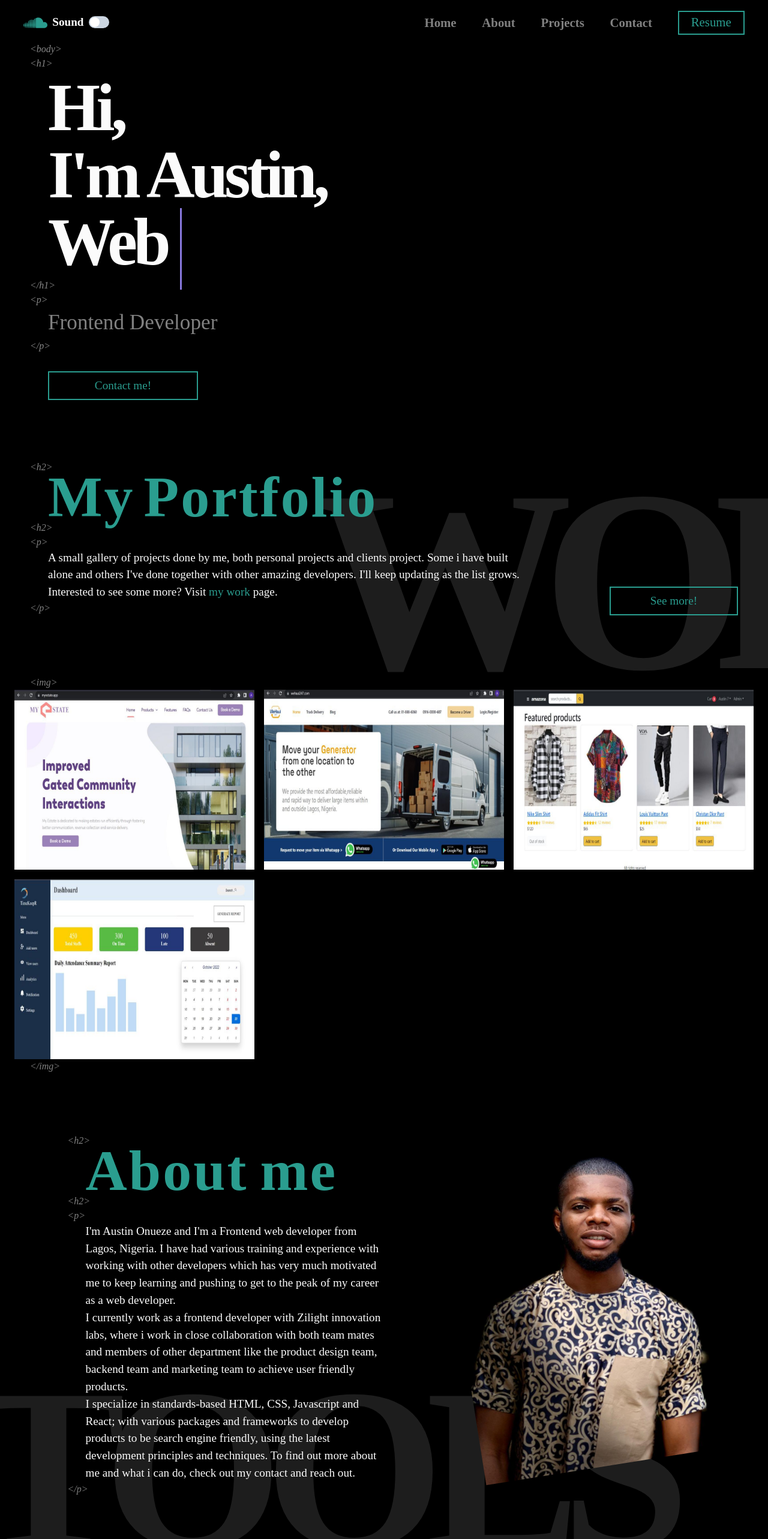
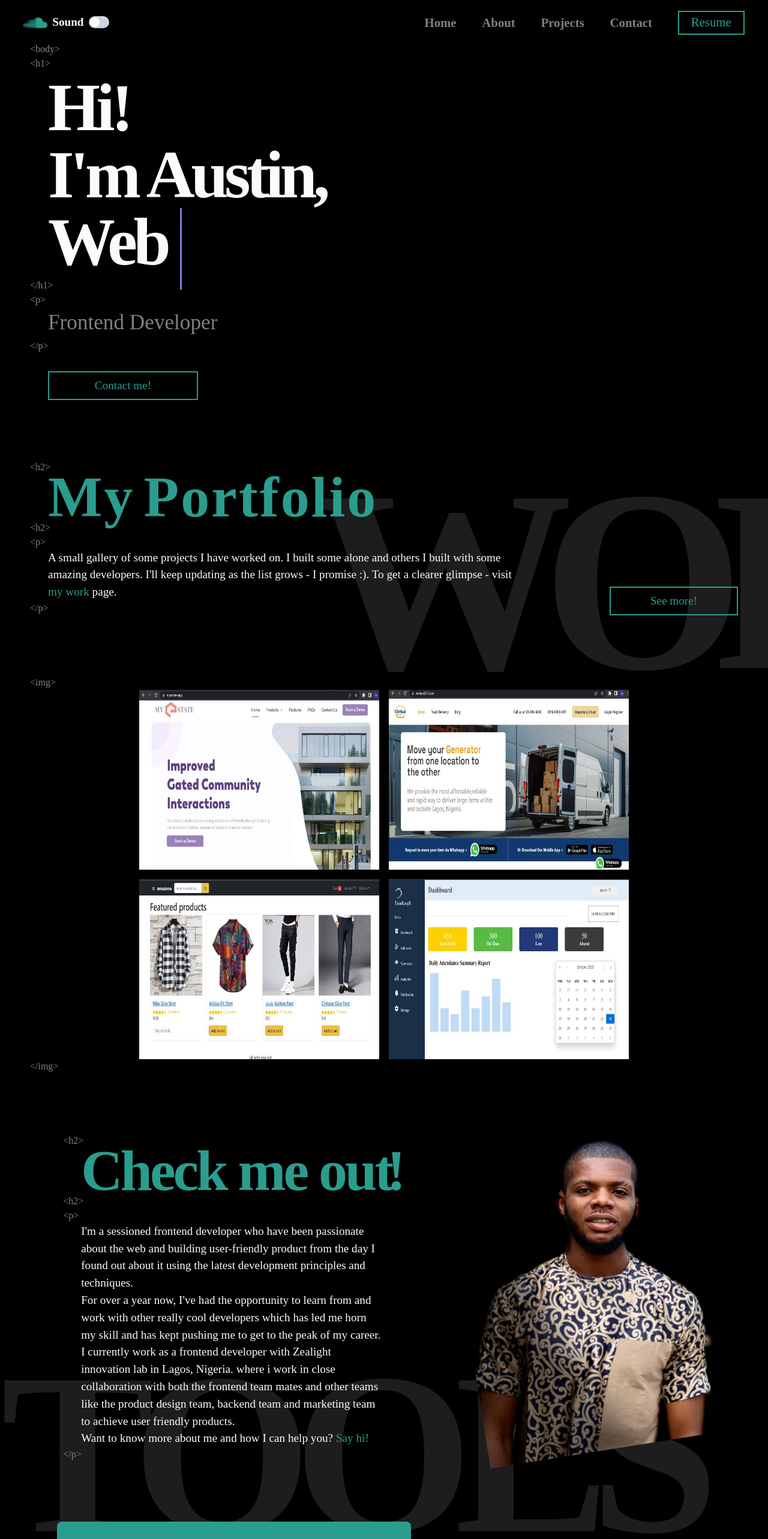
Before and after one commit to Austin7443/Austin-Portfolio, a React (Create React App) app: page / in a window 1280 px wide. Shown: the top 2566 px of the page at 60% size. Built offline with nearby package versions, Linux system fonts and the light colour scheme.

Commit message:
new fixes

```diff
--- a/src/App.js
+++ b/src/App.js
@@ -44,10 +44,10 @@ function App() {
             <Route path="/project" element={<Project color={color} />} />
           </Routes>
           <Text
-            fontStyle="italic"
             fontSize={"1rem"}
             color={"#878787"}
             bg={"#000"}
+            fontFamily={"Brush Script MT, Brush Script Std, cursive"}
           >
             {"<html>"}
           </Text>
--- a/src/components/About.js
+++ b/src/components/About.js
@@ -15,7 +15,11 @@ export const About = ({ color, marginLeft }) => {
       direction={["column", "column", "column", "row"]}
     >
       <Box bg={""} className="reveal">
-        <Text fontStyle="italic" fontSize={"1rem"} color={tertiary}>
+        <Text
+          fontSize={["0.8rem", "0,8rem", "1rem"]}
+          color={tertiary}
+          fontFamily={"Brush Script MT, Brush Script Std, cursive"}
+        >
           {"<h2>"}
         </Text>
         <Text
@@ -27,21 +31,30 @@ export const About = ({ color, marginLeft }) => {
           textAlign={["center", "center", "start"]}
         >
           <HStack
-            letterSpacing={-5}
+            letterSpacing={-12}
             justifyContent={["center", "center", "start"]}
           >
-            <span id="shake">A</span>
-            <span id="shake">b</span>
+            <span id="shake">C</span>
+            <span id="shake">h</span>
+            <span id="shake">e</span>
+            <span id="shake">c</span>
+            <span id="shake" style={{ paddingRight: "20px" }}>
+              k
+            </span>
+            <span id="shake">m</span>
+            <span id="shake" style={{ paddingRight: "20px" }}>
+              e
+            </span>
             <span id="shake">o</span>
             <span id="shake">u</span>
-            <span id="shake" style={{ paddingRight: "20px" }}>
-              t
-            </span>
-            <span id="shake">m</span>
-            <span id="shake">e</span>
+            <span id="shake">t!</span>
           </HStack>
         </Text>
-        <Text fontStyle="italic" fontSize={"1rem"} color={tertiary}>
+        <Text
+          fontSize={["0.8rem", "0,8rem", "1rem"]}
+          color={tertiary}
+          fontFamily={"Brush Script MT, Brush Script Std, cursive"}
+        >
           {"<h2>"}
         </Text>
         <Text
@@ -58,7 +71,11 @@ export const About = ({ color, marginLeft }) => {
           TOOLS
         </Text>
 
-        <Text fontStyle="italic" fontSize={"1rem"} color={tertiary}>
+        <Text
+          fontSize={["0.8rem", "0,8rem", "1rem"]}
+          color={tertiary}
+          fontFamily={"Brush Script MT, Brush Script Std, cursive"}
+        >
           {"<p>"}
         </Text>
         <Text
@@ -67,22 +84,28 @@ export const About = ({ color, marginLeft }) => {
           color={primary}
           ml={marginLeft}
         >
-          I'm Austin Onueze and I'm a Frontend web developer from Lagos,
-          Nigeria. I have had various training and experience with working with
-          other developers which has very much motivated me to keep learning and
-          pushing to get to the peak of my career as a web developer.
+          I'm a sessioned frontend developer who have been passionate about the
+          web and building user-friendly product from the day I found out about
+          it using the latest development principles and techniques. <br />
+          For over a year now, I've had the opportunity to learn from and work
+          with other really cool developers which has led me horn my skill and
+          has kept pushing me to get to the peak of my career.
           <br />
-          I currently work as a frontend developer with Zilight innovation labs,
-          where i work in close collaboration with both team mates and members
-          of other department like the product design team, backend team and
-          marketing team to achieve user friendly products.
-          <br />I specialize in standards-based HTML, CSS, Javascript and React;
-          with various packages and frameworks to develop products to be search
-          engine friendly, using the latest development principles and
-          techniques. To find out more about me and what i can do, check out my
-          contact and reach out.
+          I currently work as a frontend developer with Zealight innovation lab
+          in Lagos, Nigeria. where i work in close collaboration with both the
+          frontend team mates and other teams like the product design team,
+          backend team and marketing team to achieve user friendly products.
+          <br /> Want to know more about me and how I can help you?{" "}
+          <Text as="span" color={secondary} cursor={"pointer"}>
+            {" "}
+            <a href="mailto:austin7443@gmail.com"> Say hi!</a>
+          </Text>{" "}
         </Text>
-        <Text fontStyle="italic" fontSize={"1rem"} color={tertiary}>
+        <Text
+          fontSize={["0.8rem", "0,8rem", "1rem"]}
+          color={tertiary}
+          fontFamily={"Brush Script MT, Brush Script Std, cursive"}
+        >
           {"</p>"}
         </Text>
       </Box>
--- a/src/components/Contact.js
+++ b/src/components/Contact.js
@@ -66,7 +66,11 @@ export const Contact = ({ color }) => {
           ></Box>
         </Stack>
         <Box>
-          <Text fontStyle="italic" fontSize={"1rem"} color={tertiary}>
+          <Text
+            fontSize={["0.8rem", "0,8rem", "1rem"]}
+            color={tertiary}
+            fontFamily={"Brush Script MT, Brush Script Std, cursive"}
+          >
             {"<h2>"}
           </Text>
           <Text
@@ -94,11 +98,19 @@ export const Contact = ({ color }) => {
               <span id="shake">h</span>
             </HStack>
           </Text>
-          <Text fontStyle="italic" fontSize={"1rem"} color={tertiary}>
+          <Text
+            fontSize={["0.8rem", "0,8rem", "1rem"]}
+            color={tertiary}
+            fontFamily={"Brush Script MT, Brush Script Std, cursive"}
+          >
             {"<h2>"}
           </Text>
 
-          <Text fontStyle="italic" fontSize={"1rem"} color={tertiary}>
+          <Text
+            fontSize={["0.8rem", "0,8rem", "1rem"]}
+            color={tertiary}
+            fontFamily={"Brush Script MT, Brush Script Std, cursive"}
+          >
             {"<div>"}
           </Text>
           <Flex justify={"center"}>
@@ -133,7 +145,11 @@ export const Contact = ({ color }) => {
               </Box>
             </Box>
           </Flex>
-          <Text fontStyle="italic" fontSize={"1rem"} color={tertiary}>
+          <Text
+            fontSize={["0.8rem", "0,8rem", "1rem"]}
+            color={tertiary}
+            fontFamily={"Brush Script MT, Brush Script Std, cursive"}
+          >
             {"</div>"}
           </Text>
 
@@ -175,17 +191,27 @@ export const Contact = ({ color }) => {
           >
             Designed and Built by Austin Onueze
           </Text>
-          <Text fontStyle="italic" fontSize={"1rem"} color={tertiary}>
+          <Text
+            fontSize={["0.8rem", "0,8rem", "1rem"]}
+            color={tertiary}
+            fontFamily={"Brush Script MT, Brush Script Std, cursive"}
+          >
             {"</body>"}
           </Text>
         </Box>
         <Box display={["none", "none", "block"]}>
           <Stack spacing={36}>
             <a href="mailto:austin7443@gmail.com">
-              <Text className="mail" fontSize={"1.5rem"} mb={["20px"]} mr={["-20px"]} id="shake">
+              <Text
+                className="mail"
+                fontSize={"1.5rem"}
+                mb={["20px"]}
+                mr={["-20px"]}
+                id="shake"
+              >
                 austin7443@gmail.com
               </Text>
-              <Box borderRight={`2px solid ${secondary}`} h={"200px"}></Box>
+              <Box borderRight={`2px solid ${secondary}`} h={"140px"}></Box>
             </a>
           </Stack>
         </Box>
--- a/src/components/Intro.js
+++ b/src/components/Intro.js
@@ -5,35 +5,43 @@ import { Span } from "./Span";
 export const Intro = ({ marginLeft, color }) => {
   const { secondary } = color;
   return (
-    <Box position={"relative"}>
-      <Box position={"absolute"} zIndex={10} background={"transparent"}
-      h={["75vh", "85vh", "100%", "100%"]}
+    <Box position={"relative"} cursor="pointer">
+      <Box
+        position={"absolute"}
+        zIndex={10}
+        background={"transparent"}
+        h={["75vh", "85vh", "100%", "100%"]}
       >
         <Span />
       </Box>
       <Box position={"relative"}>
         <Text
-          fontStyle="italic"
-          fontSize={"1rem"}
+          fontSize={["0.8rem", "0,8rem", "1rem"]}
           color={"#878787"}
           pt={["70px", "70px", "50px"]}
+          fontFamily={"Brush Script MT, Brush Script Std, cursive"}
         >
           {"<body>"}
         </Text>
-        <Text fontStyle="italic" fontSize={"1rem"} color={"#878787"} pt={["20px", "20px", "0"]}>
+        <Text
+          fontSize={["0.8rem", "0,8rem", "1rem"]}
+          color={"#878787"}
+          pt={["20px", "20px", "0"]}
+          fontFamily={"Brush Script MT, Brush Script Std, cursive"}
+        >
           {"<h1>"}
         </Text>
         <Stack
           lineHeight={1}
           letterSpacing={[-1.5, -1.5, -6.5]}
           ml={marginLeft}
-          fontSize={["3.2rem", "3rem", "7rem"]}
+          fontSize={["3rem", "3rem", "7rem"]}
           fontWeight={"bold"}
           color={"#FBFBFB" || "#FFFFFF"}
           py={["15px", "15px", "5px"]}
         >
           <Box zIndex={4}>
-            <Text>Hi,</Text>
+            <Text>Hi!</Text>
             <Text>I'm Austin,</Text>
             <Text>
               Web{" "}
@@ -43,10 +51,18 @@ export const Intro = ({ marginLeft, color }) => {
             </Text>
           </Box>
         </Stack>
-        <Text fontStyle="italic" fontSize={"1rem"} color={"#878787"}>
+        <Text
+          fontSize={["0.8rem", "0,8rem", "1rem"]}
+          color={"#878787"}
+          fontFamily={"Brush Script MT, Brush Script Std, cursive"}
+        >
           {"</h1>"}
         </Text>
-        <Text fontStyle="italic" fontSize={"1rem"} color={"#878787"}>
+        <Text
+          fontSize={["0.8rem", "0,8rem", "1rem"]}
+          color={"#878787"}
+          fontFamily={"Brush Script MT, Brush Script Std, cursive"}
+        >
           {"<p>"}
         </Text>
         <Text
@@ -57,10 +73,14 @@ export const Intro = ({ marginLeft, color }) => {
         >
           Frontend Developer
         </Text>
-        <Text fontStyle="italic" fontSize={"1rem"} color={"#878787"}>
+        <Text
+          fontSize={["0.8rem", "0,8rem", "1rem"]}
+          color={"#878787"}
+          fontFamily={"Brush Script MT, Brush Script Std, cursive"}
+        >
           {"</p>"}
         </Text>
-        <Flex justify={[ "flex-start", "flex-start"]}>
+        <Flex justify={["flex-start", "flex-start"]}>
           <Button
             id="button"
             aria-label="Contact me"
@@ -72,7 +92,7 @@ export const Intro = ({ marginLeft, color }) => {
             bg={"transparent"}
             mt={"30px"}
             mb={["100px"]}
-            ml={[ marginLeft]}
+            ml={[marginLeft]}
             size={"lg"}
             w={"250px"}
             zIndex={20}
--- a/src/components/Navbar21.js
+++ b/src/components/Navbar21.js
@@ -130,11 +130,11 @@ export const Navbar21 = () => {
         </Button>
       </nav>
       <Text
-        fontStyle="italic"
         fontSize={"1rem"}
         color={"#878787"}
         position={"absolute"}
         zIndex={30}
+        fontFamily={"Brush Script MT, Brush Script Std, cursive"}
       >
         {"<html>"}
       </Text>
--- a/src/components/Portfolio.js
+++ b/src/components/Portfolio.js
@@ -14,13 +14,17 @@ export const Portfolio = ({ color, marginLeft }) => {
   const { primary, secondary, tertiary } = color;
   return (
     <Box id="projects" className={"reveal"}>
-      <Box >
+      <Box>
         <Flex
           align={["center", "center", "flex-end"]}
           direction={["column", "column", "row"]}
         >
           <Box bg={""} w={"100%"}>
-            <Text fontStyle="italic" fontSize={"1rem"} color={tertiary}>
+            <Text
+              fontSize={["0.8rem", "0,8rem", "1rem"]}
+              color={tertiary}
+              fontFamily={"Brush Script MT, Brush Script Std, cursive"}
+            >
               {"<h2>"}
             </Text>
 
@@ -64,11 +68,19 @@ export const Portfolio = ({ color, marginLeft }) => {
                 <span id="shake">o</span>
               </HStack>
             </Text>
-            <Text fontStyle="italic" fontSize={"1rem"} color={tertiary}>
+            <Text
+              fontSize={["0.8rem", "0,8rem", "1rem"]}
+              color={tertiary}
+              fontFamily={"Brush Script MT, Brush Script Std, cursive"}
+            >
               {"<h2>"}
             </Text>
 
-            <Text fontStyle="italic" fontSize={"1rem"} color={tertiary}>
+            <Text
+              fontSize={["0.8rem", "0,8rem", "1rem"]}
+              color={tertiary}
+              fontFamily={"Brush Script MT, Brush Script Std, cursive"}
+            >
               {"<p>"}
             </Text>
             <Text
@@ -77,10 +89,9 @@ export const Portfolio = ({ color, marginLeft }) => {
               color={primary}
               ml={marginLeft}
             >
-              A small gallery of projects done by me, both personal projects and
-              clients project. Some i have built alone and others I've done
-              together with other amazing developers. I'll keep updating as the
-              list grows. Interested to see some more? Visit{" "}
+              A small gallery of some projects I have worked on. I built some alone and others I built
+              with some amazing developers. I'll keep updating as the
+              list grows - I promise :). To get a clearer glimpse - visit{" "}
               <Text
                 as="span"
                 color={secondary}
@@ -92,7 +103,11 @@ export const Portfolio = ({ color, marginLeft }) => {
               </Text>{" "}
               page.
             </Text>
-            <Text fontStyle="italic" fontSize={"1rem"} color={tertiary}>
+            <Text
+              fontSize={["0.8rem", "0,8rem", "1rem"]}
+              color={tertiary}
+              fontFamily={"Brush Script MT, Brush Script Std, cursive"}
+            >
               {"</p>"}
             </Text>
           </Box>
@@ -116,10 +131,10 @@ export const Portfolio = ({ color, marginLeft }) => {
         </Flex>
 
         <Text
-          fontStyle="italic"
           fontSize={"1rem"}
           color={tertiary}
           mt={"100px"}
+          fontFamily={"Brush Script MT, Brush Script Std, cursive"}
         >
           {"<img>"}
         </Text>
@@ -129,7 +144,7 @@ export const Portfolio = ({ color, marginLeft }) => {
               "repeat(1, 1fr)",
               "repeat(1, 1fr)",
               "repeat(2, 1fr)",
-              "repeat(3, 1fr)",
+              "repeat(2, 1fr)",
             ]}
             gap="1em"
           >
@@ -187,7 +202,11 @@ export const Portfolio = ({ color, marginLeft }) => {
             ))}
           </Grid>
         </Flex>
-        <Text fontStyle="italic" fontSize={"1rem"} color={tertiary}>
+        <Text
+          fontSize={["0.8rem", "0,8rem", "1rem"]}
+          color={tertiary}
+          fontFamily={"Brush Script MT, Brush Script Std, cursive"}
+        >
           {"</img>"}
         </Text>
       </Box>
--- a/src/components/Projects.js
+++ b/src/components/Projects.js
@@ -159,11 +159,10 @@ export const Projects = ({ color }) => {
                 p={"40px"}
                 border={`3px solid ${tertiary}`}
               >
-                These are some of the technologies i most frequently use to
-                build amazing things, I work with these on daily basis and have
-                a good understanding about them. I also work with various
-                packages, CSS libraries and team management tools which are
-                listed in{" "}
+                These are some of the tools that help me build amazing products.
+                I work with these on daily basis and have a good understanding
+                about them. <br />I also work with various packages, CSS
+                libraries and team management tools which are listed in{" "}
                 <Text
                   as="span"
                   color={"#2A9D8F"}
@@ -174,7 +173,9 @@ export const Projects = ({ color }) => {
                 >
                   my CV
                 </Text>
-                . I also have basic knowledge of MongoDB, Express and Node.js.
+                .
+                <br />I also have basic knowledge of MongoDB, Express and
+                Node.js.
               </Text>
               <Text
                 fontSize={"30rem"}
```
